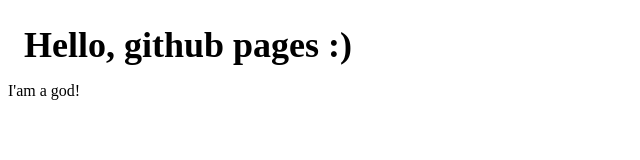
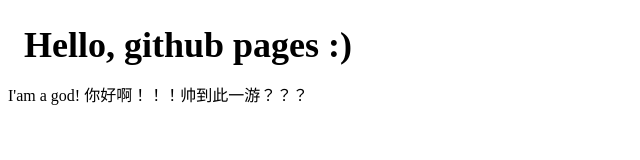
Before and after one commit to AI-ANAN/github-ONE, a plain HTML site: page index.html in a window 1280 px wide. Shown: the whole page, without its empty margins (0-640 px from the left). Drawn offline with Linux system fonts and the light colour scheme.

Commit message:
Update index.html

```diff
--- a/index.html
+++ b/index.html
@@ -16,6 +16,7 @@
 
     <div>
         I'am a god!
+        你好啊！！！帅到此一游？？？
     </div>
 
 </body>
```
